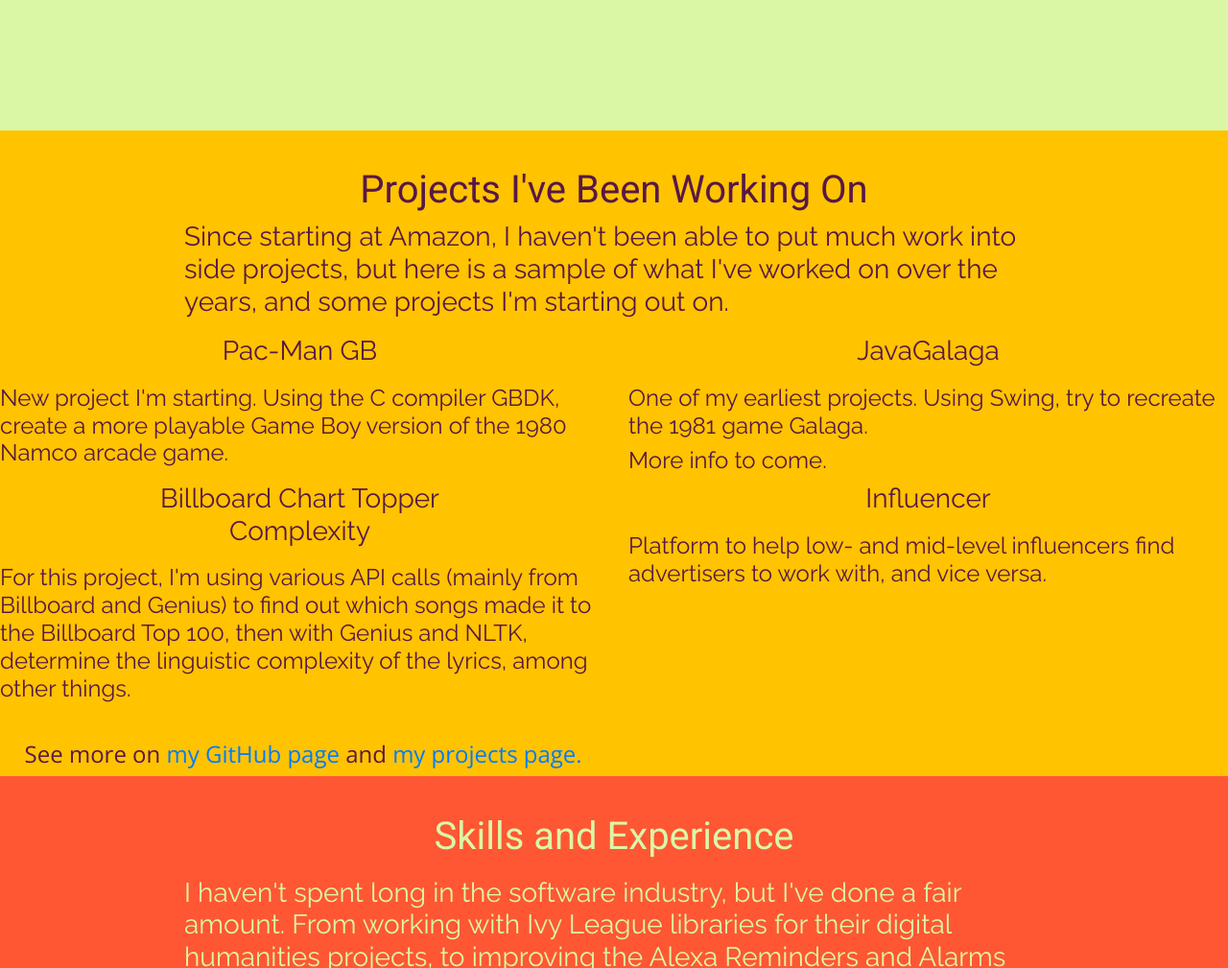
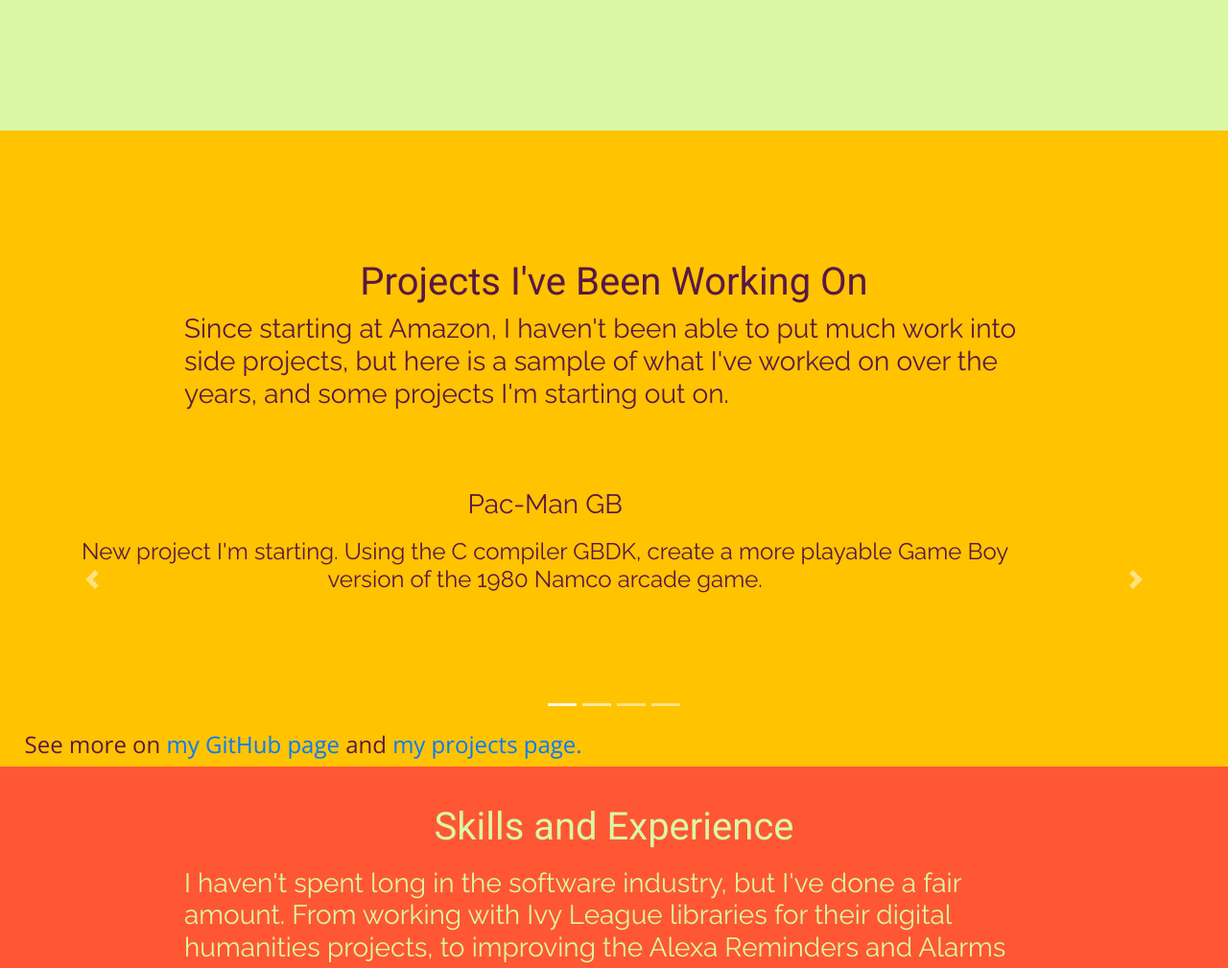
Before and after one commit to piresjo/piresjo.github.io, a plain HTML site: page index.html in a window 1280 px wide. Shown: the part 720-1729 px from the top of the page at 96% size. Drawn offline with nearby package versions, Linux system fonts and the light colour scheme.

Commit message:
added carousel, fixed up projects section

```diff
--- a/index.html
+++ b/index.html
@@ -75,10 +75,17 @@
         some projects I'm starting out on.
       </h3>
     </div>
-    <div id="projects">
 
-      <div class="row">
-        <div class="col-lg-6 col-md-6 col-sm-12 project" id="firstProject">
+
+    <div id="projects" class="carousel slide" data-ride="carousel">
+      <ol class="carousel-indicators">
+        <li data-target="#carouselExampleIndicators" data-slide-to="0" class="active"></li>
+        <li data-target="#carouselExampleIndicators" data-slide-to="1"></li>
+        <li data-target="#carouselExampleIndicators" data-slide-to="2"></li>
+        <li data-target="#carouselExampleIndicators" data-slide-to="3"></li>
+      </ol>
+      <div class="carousel-inner">
+        <div class="carousel-item active">
           <h3>
             <a href="https://github.com/piresjo/Pac-Man-GB">Pac-Man GB</a>
           </h3>
@@ -87,8 +94,7 @@
             Game Boy version of the 1980 Namco arcade game.
           </h4>
         </div>
-
-        <div class="col-lg-6 col-md-6 col-sm-12 project" id="secondProject">
+        <div class="carousel-item">
           <h3>
             <a href="https://github.com/piresjo/Java-Galaga">JavaGalaga</a>
           </h3>
@@ -100,11 +106,7 @@
             More info to come.
           </h4>
         </div>
-      </div>
-
-
-      <div class="row">
-        <div class="col-lg-6 col-md-6 col-sm-12 project" id="thirdProject">
+        <div class="carousel-item">
           <h3>
             <a href="https://github.com/piresjo/Billboard-Chart-Topper-Complexity">Billboard Chart Topper Complexity</a>
           </h3>
@@ -114,8 +116,7 @@
             and NLTK, determine the linguistic complexity of the lyrics, among other things.
           </h4>
         </div>
-
-        <div class="col-lg-6 col-md-6 col-sm-12 project" id="fourthProject">
+        <div class="carousel-item">
           <h3><a href="https://github.com/piresjo/Influencer">Influencer</a></h3>
           <h4>
             Platform to help low- and mid-level influencers find advertisers to work
@@ -123,8 +124,14 @@
           </h4>
         </div>
       </div>
-
-
+      <a class="carousel-control-prev" href="#projects" role="button" data-slide="prev">
+        <span class="carousel-control-prev-icon" aria-hidden="true"></span>
+        <span class="sr-only">Previous</span>
+      </a>
+      <a class="carousel-control-next" href="#projects" role="button" data-slide="next">
+        <span class="carousel-control-next-icon" aria-hidden="true"></span>
+        <span class="sr-only">Next</span>
+      </a>
     </div>
 
     <div class="linkBox">
--- a/style.css
+++ b/style.css
@@ -33,6 +33,7 @@ html, body {
   background-color: #FFC300;
   display: flex;
   flex-direction: column;
+  padding-top: 7.5%;
 }
 
 
@@ -51,20 +52,26 @@ html, body {
 
 #projects {
   background-color: #FFC300;
-  padding-bottom: 2.5%;
+  padding-top: 5%;
+  padding-bottom: 10%;
 }
 
-.project h3 {
+.carousel-item h3 {
   font-family: 'Roboto', sans-serif;
+}
+
+.carousel-item {
   text-align: center;
 }
 
-.project a {
+.carousel-item a {
   color: #581845;
 }
 
-.project h4 {
+.carousel-item h4 {
   font-family: 'Raleway', sans-serif;
+  margin-left: 10%;
+  margin-right: 10%;
 }
 
 #workSection {
```
